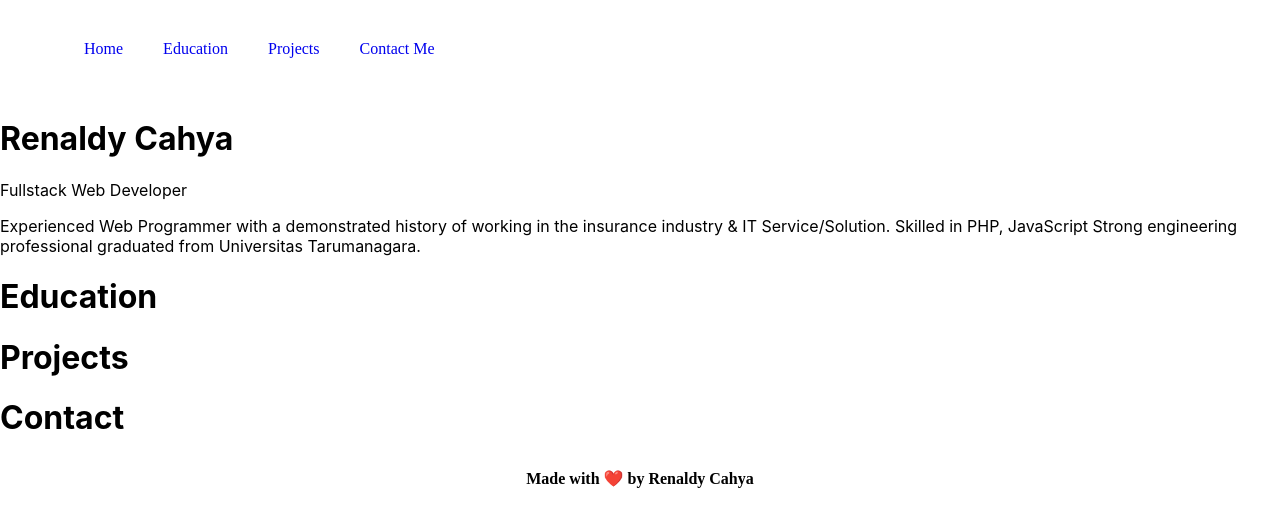
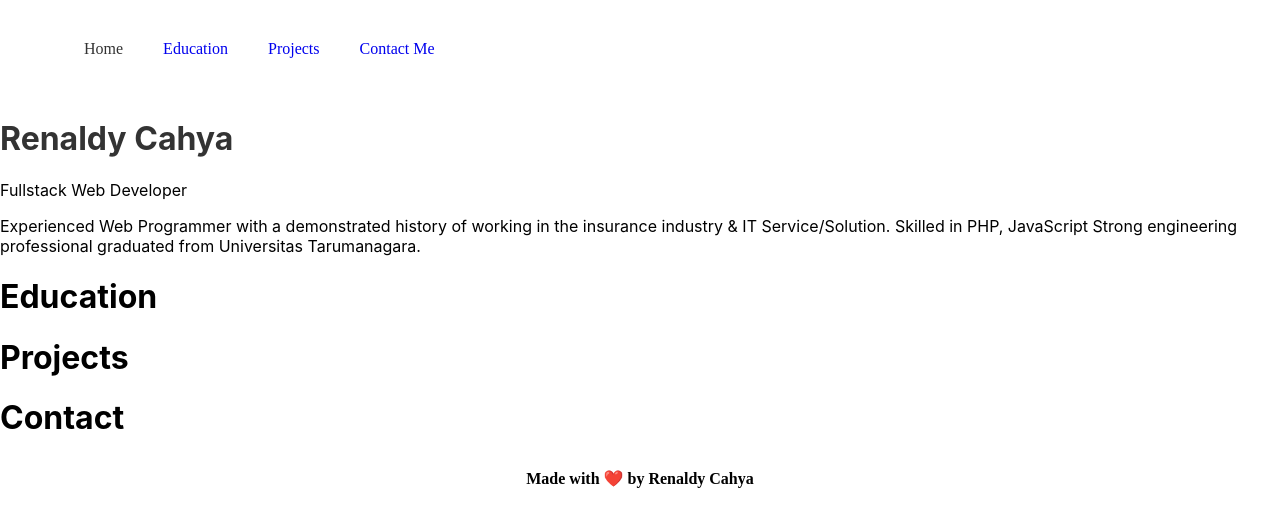
Before and after one commit to Pleasures631/original-web-porto-renaldy, a React (Create React App) app: page / in a window 1280 px wide. Shown: the top 526 px of the page. Built offline with nearby package versions, Linux system fonts and the light colour scheme.

Commit message:
update create global theme with props via routing

```diff
--- a/src/components/header/Header.jsx
+++ b/src/components/header/Header.jsx
@@ -3,7 +3,8 @@ import "./Header.css";
 import { Fade } from "react-reveal";
 import { NavLink, Link } from "react-router-dom";
 
-function Header() {
+function Header(props) {
+    const theme = props.theme;
     return(
         <div>
             <header className="header">
@@ -12,6 +13,7 @@ function Header() {
                 <li>
                     <NavLink
                     to={"/Home"}
+                    style={{color :theme.text}}
                     >
                     Home
                     </NavLink>
--- a/src/containers/Main.js
+++ b/src/containers/Main.js
@@ -1,16 +1,16 @@
 import React from "react";
 import { Route, Routes, BrowserRouter } from "react-router-dom";
 import HomeComponent from "../pages/home/HomeComponents";
+import { chosenTheme } from "../theme";
 
 function Main() {
-
     return(
         <BrowserRouter>
         <Routes>
-            <Route exact path="/" element={<HomeComponent />}></Route>
+            <Route exact path="/" element={<HomeComponent theme={chosenTheme} />}></Route>
             <Route
             path="Home"
-            element={<HomeComponent />}></Route>
+            element={<HomeComponent theme={chosenTheme} />}></Route>
             </Routes>
         </BrowserRouter>
     );
--- a/src/containers/greeting/Greeting.jsx
+++ b/src/containers/greeting/Greeting.jsx
@@ -1,11 +1,15 @@
 import React from "react";
 import { Fade } from "react-reveal";
 
-function Greeting() {
+function Greeting(props) {
+    const theme = props.theme;
     return (
         <Fade bottom duration={2000} distance="40px">
             <div>
-                <h1>Renaldy Cahya</h1>
+                <h1
+                    style={{color: theme.text}}
+                >
+                Renaldy Cahya</h1>
                 <p>Fullstack Web Developer</p>
                 <p>Experienced Web Programmer with a demonstrated history of working in the insurance industry & IT Service/Solution. Skilled in PHP, JavaScript Strong engineering professional graduated from Universitas Tarumanagara.</p>
             </div>
--- a/src/pages/home/HomeComponents.jsx
+++ b/src/pages/home/HomeComponents.jsx
@@ -7,15 +7,15 @@ import Education from "../../containers/education/Education";
 import Project from "../../containers/projects/Project";
 import Contact from "../../containers/contact/Contact";
 
-function HomeComponent() {
+function HomeComponent(props) {
     return(
         <div>
-            <Header />
-            <Greeting />
-            <Education />
-            <Project />
-            <Contact />
-            <Footer />
+            <Header theme={props.theme}/>
+            <Greeting theme={props.theme}/>
+            <Education theme={props.theme}/>
+            <Project theme={props.theme}/>
+            <Contact theme={props.theme}/>
+            <Footer theme={props.theme}/>
             {/* <TopButton /> */}
         </div>
 
--- /dev/null
+++ b/src/theme.js
@@ -0,0 +1,19 @@
+/**
+ * theme for color template
+ */
+
+export const skyTheme = {
+    body: "#F1F1F1",
+    text: "#333333",
+    expTxtColor: "#000000",
+    highlight: "#a1dded",
+    dark: "#07292c",
+    secondaryText: "#05505E",
+    imageHighlight: "#0a343c",
+    compImgHighlight: "#E1E2E1",
+    jacketColor: "#E1E2E1",
+    headerColor: "#E1E2E1",
+    splashBg: "#05505E",
+}
+
+export const chosenTheme = skyTheme;
```
Also changed, not shown: src/global.js (added, +22 -0 lines).
